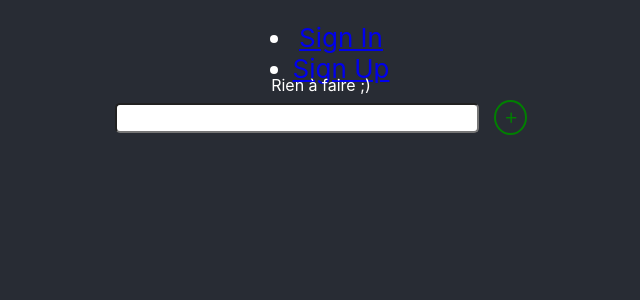
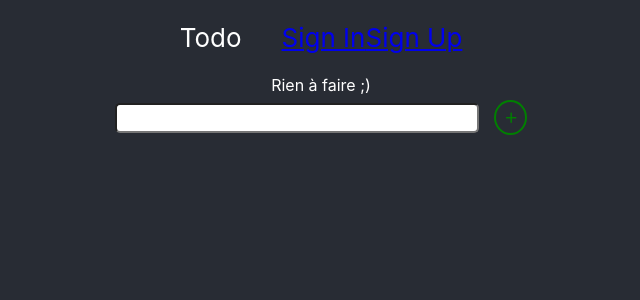
Before and after one commit to MathieuBouvet/reac-todo, a React (Create React App) app: page / in a window 1280 px wide. Shown: the top 300 px of the page, without its empty margins (319-959 px from the left). Built offline with nearby package versions, Linux system fonts and the light colour scheme.

Commit message:
Style Menu to be inline without list style

```diff
--- a/src/components/App/App.css
+++ b/src/components/App/App.css
@@ -21,7 +21,7 @@ input {
 
 .App-header {
   display: flex;
-  flex-direction: column;
+  flex-direction: row;
   align-items: center;
   justify-content: center;
   font-size: calc(10px + 2vmin);
--- /dev/null
+++ b/src/components/App/Menu.css
@@ -0,0 +1,5 @@
+.app-menu {
+  list-style: none;
+  display: flex;
+  flex-direction: row;
+}
--- a/src/components/App/Menu.js
+++ b/src/components/App/Menu.js
@@ -1,5 +1,7 @@
 import React from "react";
 import { Link } from "@reach/router";
+
+import "./Menu.css";
 
 const Menu = () => (
   <ul className="app-menu">
```
